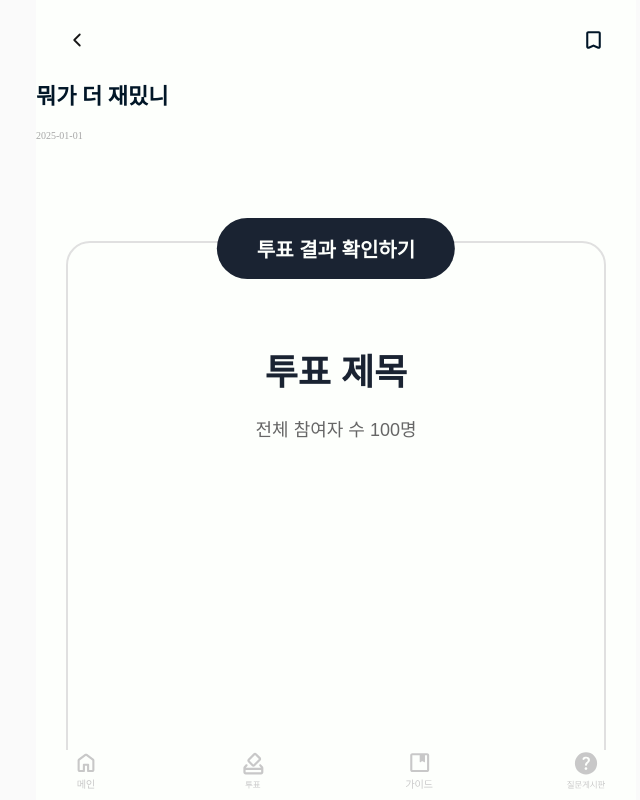
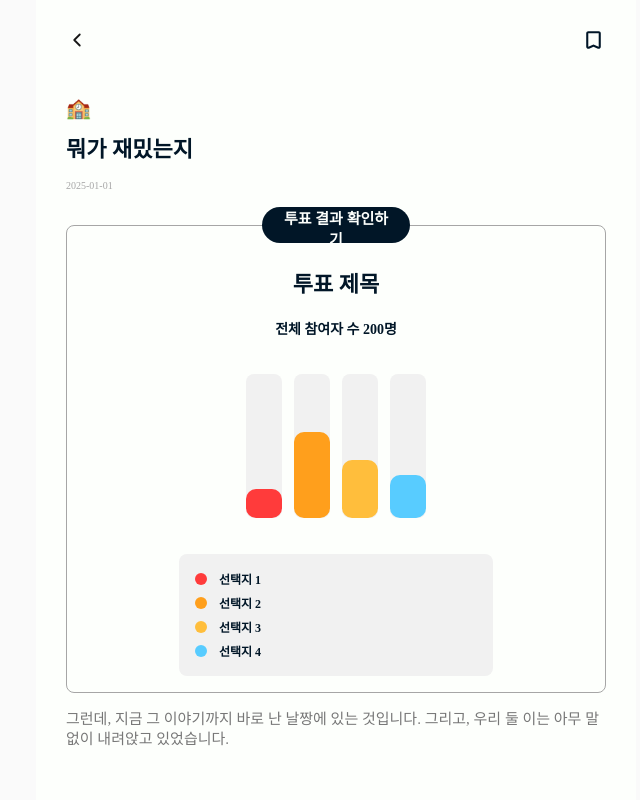
Before and after one commit to pluto-bssm/upikthird, a Next.js app: page /moreGuide in a window 1280 px wide. Shown: the top 800 px of the page, without its empty margins (304-944 px from the left). Built offline with nearby package versions, Linux system fonts and the light colour scheme; a web font is replaced by a local one.

Commit message:
feat(user) :: 가이드 막대그래프 퍼블리싱 중

```diff
--- a/src/app/moreGuide/page.tsx
+++ b/src/app/moreGuide/page.tsx
@@ -1,88 +1,108 @@
-'use client'
+"use client";
 
+import React from "react";
+import styled from "@emotion/styled";
 import Header from "@/components/common/header";
-import styled from "@emotion/styled";
 import color from "@/packages/design-system/src/color";
 import font from "@/packages/design-system/src/font";
-import Chart from '@/components/guide/Chart'
+import VoteBarChart, { VoteBar } from "@/components/guide/VoteBarChart";
 
 const mockData = [
   {
-    title: "뭐가 더 재밌니",
+    id: 1,
+    title: "뭐가 재밌는지",
     date: "2025-01-01",
-    category: "학교생활",
-    content: "그런데, 지금 그 아가씨가 바로 내 눈앞에 와 있는 것입니다. 그리고, 우리 둘 이는 아무 말 없이 나란히 앉아 있었습니다. "
+    category : "학교생활",
+    content : "그런데, 지금 그 이야기까지 바로 난 날짱에 있는 것입니다. 그리고, 우리 둘 이는 아무 말 없이 내려앉고 있었습니다.",
   },
-]
-const MoreGuide = () => {
+];
+
+const MoreGuidePage = () => {
   return (
-    <GuidePageLayout>
-        <Header types="bookmark" />
+    <Root>
+      <Header types="bookmark" />
 
-      <MainLayout>
-      <TitleColumn>
+      <Content>
+        <Thumbnail>🏫</Thumbnail>
+        <GuideTitle>
+          {mockData[0].title}
+        </GuideTitle>
+        <Date>{mockData[0].date}</Date>
 
-        <TitleTexts>
-          <Title>{mockData[0].title}</Title>
-          <DateText>{mockData[0].date}</DateText>
-        </TitleTexts>
-      </TitleColumn>
-        <Chart />
-      </MainLayout>
+        <CardWrap>
+          <ResultButton>투표 결과 확인하기</ResultButton>
+          <VoteBarChart/>
+        </CardWrap>
 
-    </GuidePageLayout>
+        <Paragraph>
+          {mockData[0].content}
+        </Paragraph>
+      </Content>
+    </Root>
   );
-}
+};
 
-export default MoreGuide;
+export default MoreGuidePage;
 
-const GuidePageLayout = styled.div`
-display :flex;
-flex-direction : column;
-align-items : center;
-max-width : 600px;
-width : 100%;
-background-color : ${color.white};
-padding-bottom: 72px;
+const Root = styled.div`
+  display: flex;
+  flex-direction: column;
+  align-items: center;
+  max-width: 600px;
+  width: 100%;
+  min-height: 100vh;
+  background-color: ${color.white};
 `;
 
-const MainLayout = styled.div`
-display :flex;
-flex-direction : column;
-align-items : center;
-max-width : 600px;
-width : 100%;
-margin-top:13%;
-margin-bottom: 10px;
-background-color : ${color.white};
+const Content = styled.main`
+  display: flex;
+  flex-direction: column;
+  gap: 16px;
+  width: 90%;
+  margin-top: 96px;
 `;
 
-const TitleColumn = styled.div`
-display: flex;
-flex-direction: column;
-align-items: start;
-gap: 20px;
-width: 100%;
+const Thumbnail = styled.div`
+  font-size: 20px;
 `;
 
-const Thumb = styled.img`
-width: 33px;
-height: 33px;
+const GuideTitle = styled.h1`
+  margin: 0;
+  color: ${color.black};
+  font-family: ${font.D1};
+  line-height: 28px;
 `;
 
-const TitleTexts = styled.div`
-display: flex;
-flex-direction: column;
-gap: 20px;
+const Date = styled.div`
+  color: ${color.gray500};
+  font-family: ${font.caption};
 `;
 
-const Title = styled.h1`
-margin: 0;
-color: ${color.black};
-font-family: ${font.D1};
+const CardWrap = styled.div`
+  position: relative;
+  width: 100%;
 `;
 
-const DateText = styled.span`
-color: ${color.gray500};
-font-family: ${font.caption};
+const ResultButton = styled.button`
+  position: absolute;
+  top: 18px;
+  left: 50%;
+  transform: translateX(-50%) translateY(-50%);
+  border: none;
+  width: 148px;
+  height: 36px;
+  padding: 0 16px;
+  border-radius: 30px;
+  background: ${color.black};
+  color: ${color.white};
+  font-family: ${font.D3};
+  z-index: 10;
+  cursor: pointer;
 `;
+
+const Paragraph = styled.p`
+  margin: 0;
+  color: ${color.gray700};
+  font-family: ${font.content};
+  line-height: 20px;
+`;
--- a/src/components/guide/BarChart.tsx
+++ /dev/null
@@ -1,204 +0,0 @@
-'use client'
-
-import styled from '@emotion/styled'
-import color from '@/packages/design-system/src/color'
-
-export interface BarData {
-  color: string
-  height: string
-  label: string
-  value?: number
-}
-
-interface BarChartProps {
-  data: BarData[]
-  title?: string
-  subtitle?: string
-  showButton?: boolean
-  buttonText?: string
-  onButtonClick?: () => void
-}
-
-const BarChart = ({
-  data,
-  title = "투표 제목",
-  subtitle = "전체 참여자 수 100명",
-  showButton = true,
-  buttonText = "투표 결과 확인하기",
-  onButtonClick
-}: BarChartProps) => {
-  return (
-    <ChartContainer>
-      {showButton && (
-        <HeaderBox onClick={onButtonClick}>
-          {buttonText}
-        </HeaderBox>
-      )}
-
-      <Title>{title}</Title>
-      <Subtitle>{subtitle}</Subtitle>
-
-      <ChartWrapper>
-        {data.map((bar, idx) => (
-          <BarWrapper key={idx}>
-            <BarBg>
-              <BarFill color={bar.color} height={bar.height} />
-            </BarBg>
-          </BarWrapper>
-        ))}
-      </ChartWrapper>
-
-      <Legend>
-        {data.map((bar, idx) => (
-          <LegendItem key={idx}>
-            <LegendColor color={bar.color} />
-            <span>{bar.label}</span>
-          </LegendItem>
-        ))}
-      </Legend>
-    </ChartContainer>
-  )
-}
-
-export default BarChart
-
-const ChartContainer = styled.div`
-  background: ${color.white};
-  border-radius: 24px;
-  border: 2px solid #e0e0e0;
-  padding: 40px;
-  width: 100%;
-  position: relative;
-
-  @media (max-width: 600px) {
-    padding: 20px;
-  }
-`
-
-const HeaderBox = styled.div`
-  background: #1a2332;
-  color: ${color.white};
-  padding: 16px 40px;
-  border-radius: 40px;
-  text-align: center;
-  font-size: 20px;
-  font-weight: 600;
-  position: absolute;
-  top: -25px;
-  left: 50%;
-  transform: translateX(-50%);
-  white-space: nowrap;
-  cursor: pointer;
-  transition: all 0.2s ease;
-
-  &:hover {
-    background: #2a3442;
-    transform: translateX(-50%) translateY(-2px);
-  }
-
-  @media (max-width: 600px) {
-    font-size: 16px;
-    padding: 12px 30px;
-  }
-`
-
-const Title = styled.h1`
-  text-align: center;
-  font-size: 36px;
-  font-weight: 700;
-  margin: 60px 0 20px;
-  color: #1a2332;
-
-  @media (max-width: 600px) {
-    font-size: 28px;
-    margin: 50px 0 15px;
-  }
-`
-
-const Subtitle = styled.p`
-  text-align: center;
-  font-size: 18px;
-  color: #666;
-  margin-bottom: 60px;
-
-  @media (max-width: 600px) {
-    font-size: 16px;
-    margin-bottom: 40px;
-  }
-`
-
-const ChartWrapper = styled.div`
-  display: flex;
-  justify-content: space-around;
-  align-items: flex-end;
-  height: 350px;
-  margin-bottom: 60px;
-  padding: 0 20px;
-
-  @media (max-width: 600px) {
-    height: 280px;
-    margin-bottom: 40px;
-  }
-`
-
-const BarWrapper = styled.div`
-  display: flex;
-  flex-direction: column;
-  align-items: center;
-  flex: 1;
-  max-width: 80px;
-`
-
-const BarBg = styled.div`
-  background: #e8e8e8;
-  border-radius: 20px 20px 0 0;
-  height: 100%;
-  width: 100%;
-  position: relative;
-`
-
-const BarFill = styled.div<{ color: string; height: string }>`
-  background: ${({ color }) => color};
-  height: ${({ height }) => height};
-  width: 100%;
-  border-radius: 20px 20px 0 0;
-  position: absolute;
-  bottom: 0;
-  transition: all 0.3s ease;
-`
-
-const Legend = styled.div`
-  background: #f8f8f8;
-  border-radius: 20px;
-  padding: 30px;
-  width: 100%;
-
-  @media (max-width: 600px) {
-    padding: 20px;
-  }
-`
-
-const LegendItem = styled.div`
-  display: flex;
-  align-items: center;
-  margin-bottom: 20px;
-  font-size: 16px;
-
-  &:last-of-type {
-    margin-bottom: 0;
-  }
-
-  @media (max-width: 600px) {
-    font-size: 14px;
-    margin-bottom: 15px;
-  }
-`
-
-const LegendColor = styled.div<{ color: string }>`
-  width: 24px;
-  height: 24px;
-  border-radius: 50%;
-  margin-right: 12px;
-  flex-shrink: 0;
-  background: ${({ color }) => color};
-`
--- a/src/components/guide/Chart.tsx
+++ /dev/null
@@ -1,55 +0,0 @@
-'use client'
-
-import styled from '@emotion/styled'
-import color from '@/packages/design-system/src/color'
-import BarChart from './BarChart'
-import NavigationBar from '@/components/common/navigationbar'
-
-const VoteResultPage = () => {
-  const chartData = [
-    { color: '#ff4757', height: '25%', label: '규봉쌤이랑 수학 문제 5시간 풀기' },
-    { color: '#ff6348', height: '25%', label: '건우쌤이랑 마라톤 풀코스 뛰기' },
-    { color: '#ff9f43', height: '30%', label: '건우쌤이랑 마라톤 풀코스 뛰기' },
-    { color: '#ffa726', height: '20%', label: '규봉쌤이랑 수학 문제 5시간 풀기' },
-  ]
-
-  return (
-    <VoteLayout>
-      <Section>
-        <BarChart
-          data={chartData}
-          title="투표 제목"
-          subtitle="전체 참여자 수 100명"
-          showButton={true}
-          buttonText="투표 결과 확인하기"
-        />
-      </Section>
-
-      <NavigationBar />
-    </VoteLayout>
-  )
-}
-
-export default VoteResultPage
-
-const VoteLayout = styled.div`
-  width: 100%;
-  max-width: 600px;
-  display: flex;
-  flex-direction: column;
-  align-items: center;
-  background-color: ${color.white};
-  min-height: 100vh;
-  margin: 0 auto;
-`
-
-const Section = styled.div`
-  width: 90%;
-  max-width: 600px;
-  display: flex;
-  flex-direction: column;
-  align-items: center;
-  padding-top: 100px;
-  padding-bottom: 80px;
-  gap: 24px;
-`
--- a/src/components/guide/GuideComponent.tsx
+++ b/src/components/guide/GuideComponent.tsx
@@ -7,30 +7,35 @@ import { Bookmark } from '../../../public/svg/svg';
 
 const mockData = [
   {
+    id: 1,
     thumbnail: "🏫",
     title: "가이드 1",
     category: "학교생활",
     like: 16,
   },
   {
+    id: 2,
     thumbnail: "🏫",
     title: "가이드 1",
     category: "학교생활",
     like: 16,
   },
   {
+    id: 3,
     thumbnail: "🏫",
     title: "가이드 1",
     category: "학교생활",
     like: 16,
   },
   {
+    id: 4,
     thumbnail: "🏫",
     title: "가이드 1",
     category: "학교생활",
     like: 16,
   },
   {
+    id: 5,
     thumbnail: "🏫",
     title: "가이드 1",
     category: "학교생활",
--- /dev/null
+++ b/src/components/guide/VoteBarChart.tsx
@@ -0,0 +1,172 @@
+"use client";
+
+import React from "react";
+import styled from "@emotion/styled";
+import color from "@/packages/design-system/src/color";
+import font from "@/packages/design-system/src/font";
+
+const mockData = [
+  {
+    title: "투표 제목",
+    participant: 200,
+    bars: [
+  {
+    label: "선택지 1",
+    value: 20,
+    fill: '#FF3B3B',
+  },
+  {
+    label: "선택지 2",
+    value: 60,
+    fill: '#FF9F1C',
+  },
+
+  {
+    label: "선택지 3",
+    value: 40,
+    fill: '#FFBE3C'
+  },
+
+  {
+    label: "선택지 4",
+    value: 30,
+    fill: '#58CCFF'
+  },
+  ]
+}
+];
+
+export type VoteBar = {
+  label: string;
+  value: number;
+  fill: string;
+};
+
+const VoteBarChart = () => {
+  const { title, participant, bars } = mockData[0];
+  return (
+    <ChartCard>
+      <CardBody>
+        <VoteTitle>{title}</VoteTitle>
+        <Participant>전체 참여자 수 {participant}명</Participant>
+
+        <Bars>
+          {bars.map((bar, idx) => (
+            <BarTrack key={idx}>
+              <BarFill value={bar.value} fill={bar.fill} />
+            </BarTrack>
+          ))}
+        </Bars>
+
+        <LegendBox>
+          <Legend>
+            {bars.map((bar, idx) => (
+              <LegendItem key={idx}>
+                <Dot style={{ backgroundColor: bar.fill }} />
+                <Option>{bar.label}</Option>
+              </LegendItem>
+            ))}
+          </Legend>
+        </LegendBox>
+      </CardBody>
+    </ChartCard>
+  );
+};
+
+export default VoteBarChart;
+
+const ChartCard = styled.section`
+  position: relative;
+  border: 1px solid ${color.gray500};
+  border-radius: 8px;
+  background: ${color.white};
+  overflow: visible;
+  margin-top: 18px;
+`;
+
+const CardBody = styled.div`
+  display: flex;
+  flex-direction: column;
+  align-items: center;
+  gap: 0;
+  padding: 40px 16px 16px;
+`;
+
+const VoteTitle = styled.div`
+  color: ${color.black};
+  font-family: ${font.D1};
+  text-align: center;
+  margin: 0;
+  width: 100%;
+`;
+
+const Participant = styled.div`
+  color: ${color.black};
+  font-family: ${font.H1};
+  text-align: center;
+  margin: 20px 0 0 0;
+  width: 100%;
+`;
+
+const Bars = styled.div`
+  display: flex;
+  justify-content: center;
+  align-items: end;
+  width: 100%;
+  height: 180px;
+  gap: 12px;
+  padding: 16px 0 20px;
+  margin: 20px 0 0 0;
+`;
+
+const BarTrack = styled.div`
+  height: 100%;
+  display: flex;
+  align-items: end;
+  background: ${color.gray50};
+  border-radius: 8px;
+  width: 36px;
+`;
+
+const BarFill = styled.div<{value:number; fill:string}>`
+  width: 100%;
+  height: ${({ value }) => `${Math.max(0, Math.min(100, value))}%`};
+  background: ${({ fill }) => fill};
+  border-radius: 10px;
+`;
+
+const Legend = styled.ul`
+  list-style: none;
+  margin: 0;
+  padding: 0;
+  width: 314px;
+  display: flex;
+  flex-direction: column;
+  gap: 6px;
+`;
+
+const LegendBox = styled.div`
+  width: 314px;
+  margin-top: 16px;
+  border-radius: 8px;
+  background: ${color.gray50};
+  padding: 16px;
+`;
+
+const LegendItem = styled.li`
+  display: flex;
+  align-items: center;
+  gap: 12px;
+`;
+
+const Dot = styled.span`
+  width: 12px;
+  height: 12px;
+  border-radius: 50%;
+  display: inline-block;
+`;
+
+const Option = styled.span`
+  font-family: ${font.H3};
+  color: ${color.black};
+`;
```
Also changed, not shown: src/app/revote/page.tsx (+4 -4 lines), src/components/guide/revote/DetailBox.tsx (renamed from src/components/guide/DetailBox.tsx), src/components/guide/revote/Revote.tsx (renamed from src/components/guide/Revote.tsx).
